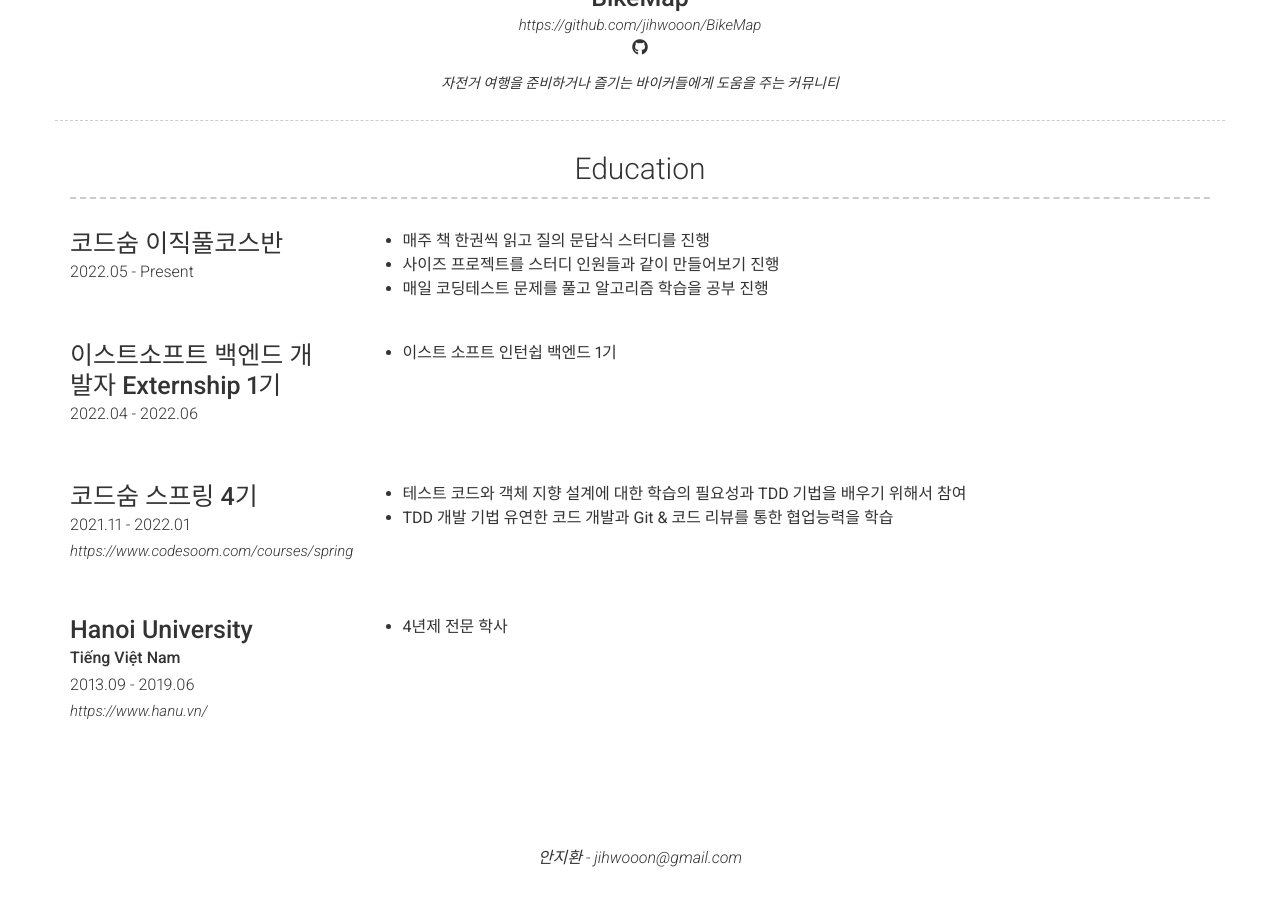
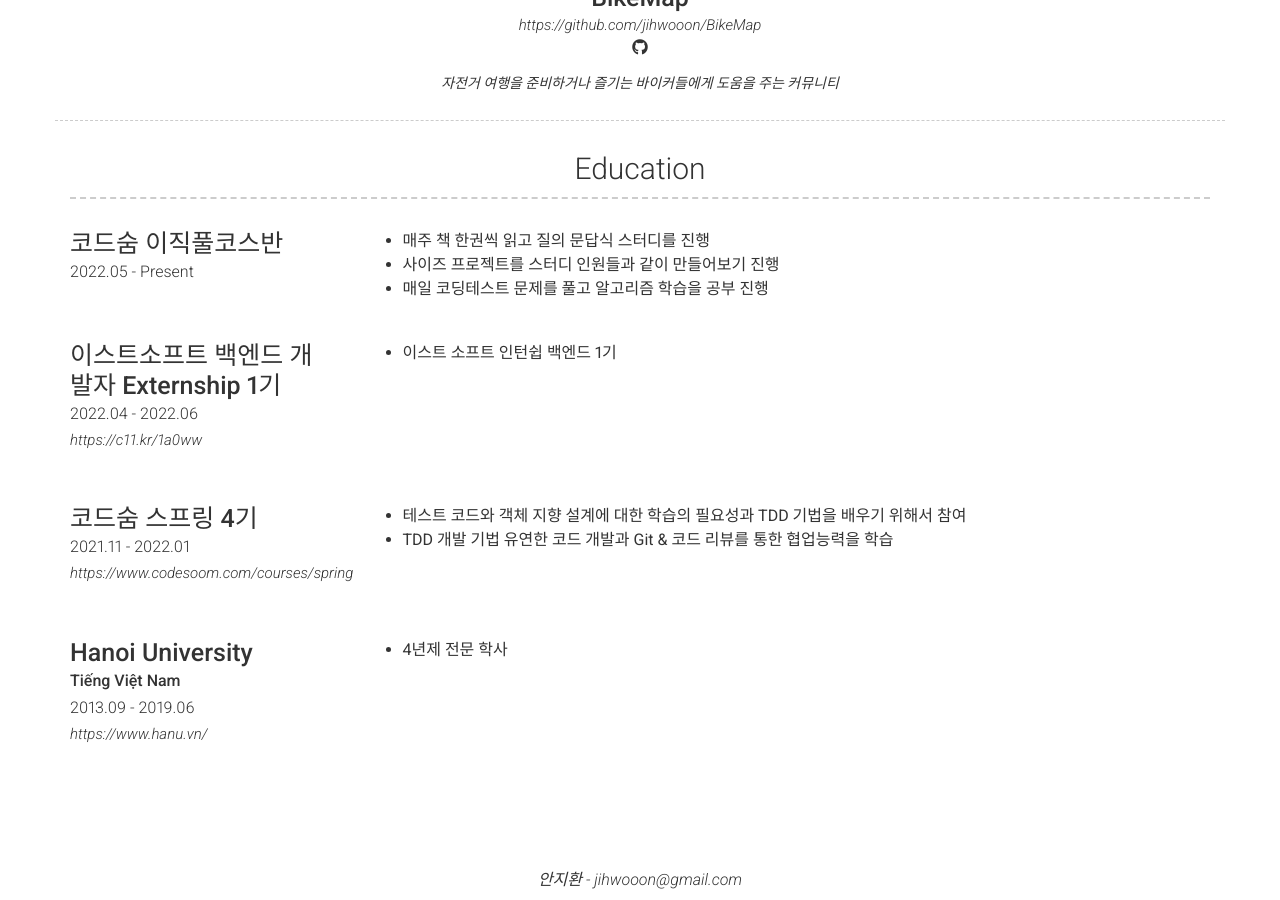
Before and after one commit to jihwooon/jihwooon.github.io, a Jekyll site: the page built from index.md, in a window 1280 px wide and 900 px high, scrolled down 1893 px. Built offline with Jekyll 4.4.1, drawn with Linux system fonts in a browser that asks for light colours; nearby versions of some CDN libraries; before the commit the page ends 2770 px from its top, so only the background shows below that; part of the change alters nothing that is shown.

Commit message:
링크 추가하기

```diff
--- a/_config.yml
+++ b/_config.yml
@@ -173,6 +173,7 @@ content:
           - 매일 코딩테스트 문제를 풀고 알고리즘 학습을 공부 진행
       - layout: left
         title: 이스트소프트 백엔드 개발자 Externship 1기
+        link: https://c11.kr/1a0ww
         # sub_title: Qualifications (eg. BA Performing Arts)
         caption: 2022.04 - 2022.06
         # quote: >
```
